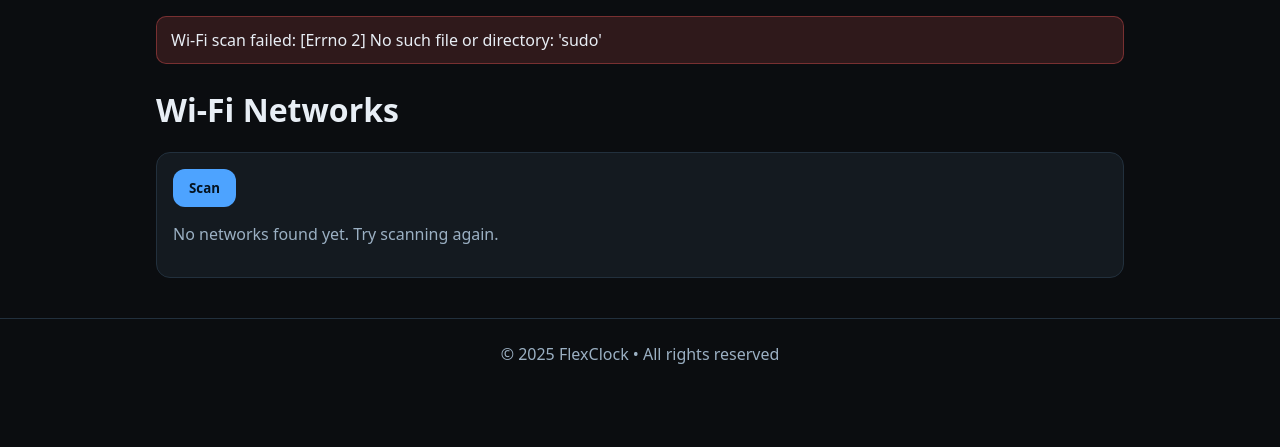
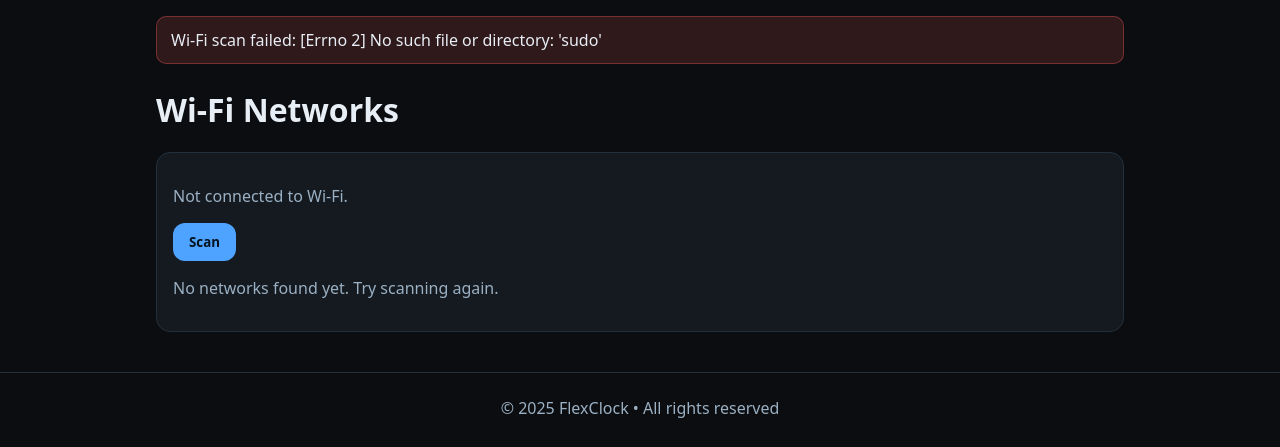
Before and after one commit to pril-debug/LEDSign_Site, a Flask app: page /wifi/scan in a window 1280 px wide. Shown: the part 47-494 px from the top of the page. Run offline with Flask 3, Linux system fonts and the light colour scheme; the visitor is signed in with stand-in values (Sample User, id 1).

Commit message:
Update wifi.html

```diff
--- a/templates/wifi.html
+++ b/templates/wifi.html
@@ -1,24 +1,43 @@
 {% extends "base.html" %}
 {% block content %}
 <h1>Wi-Fi Networks</h1>
+
 <div class="card">
+  {% if state and state.connected %}
+    <p class="muted">
+      Connected to <strong>{{ state.ssid }}</strong>
+      {% if state.ip %} • IP <code>{{ state.ip }}</code>{% endif %}
+    </p>
+  {% else %}
+    <p class="muted">Not connected to Wi-Fi.</p>
+  {% endif %}
+
   <form method="get" action="{{ url_for('wifi_scan') }}">
     <button class="btn" type="submit">Scan</button>
   </form>
+
   {% if aps and aps|length > 0 %}
     <table class="table">
-      <thead><tr><th>SSID</th><th>Signal (dBm)</th><th>Join</th></tr></thead>
+      <thead><tr><th>SSID</th><th>Join</th></tr></thead>
       <tbody>
         {% for ap in aps %}
           <tr>
-            <td>{{ ap.ssid }}</td>
-            <td>{{ ap.signal }}</td>
             <td>
-              <form method="post" action="{{ url_for('wifi_apply') }}" class="inline">
-                <input type="hidden" name="ssid" value="{{ ap.ssid }}">
-                <input name="psk" type="password" placeholder="Password" required>
-                <button class="btn" type="submit">Join</button>
-              </form>
+              {{ ap.ssid }}
+              {% if state.connected and ap.ssid == state.ssid %}
+                <span class="badge ok">Connected</span>
+              {% endif %}
+            </td>
+            <td>
+              {% if state.connected and ap.ssid == state.ssid %}
+                <button class="btn" type="button" disabled>Joined</button>
+              {% else %}
+                <form method="post" action="{{ url_for('wifi_apply') }}" class="inline">
+                  <input type="hidden" name="ssid" value="{{ ap.ssid }}">
+                  <input name="psk" type="password" placeholder="Password" required>
+                  <button class="btn" type="submit">Join</button>
+                </form>
+              {% endif %}
             </td>
           </tr>
         {% endfor %}
```
